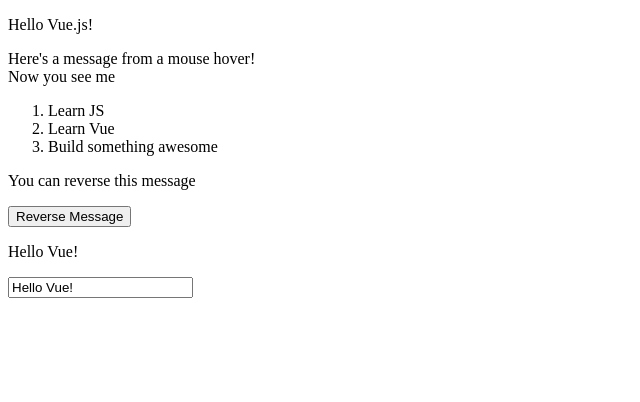
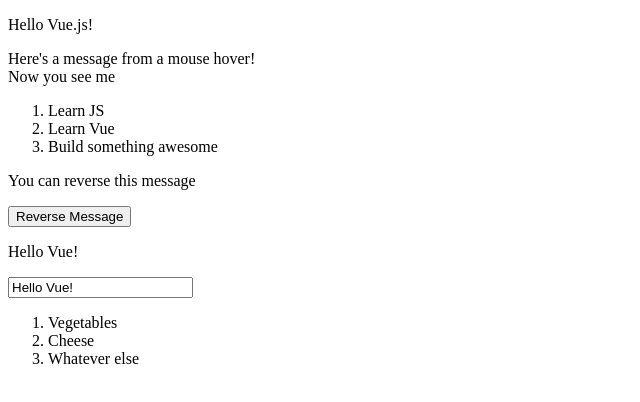
Before and after one commit to mjbovee/vue-tutorial, a plain HTML site: page index.html in a window 1280 px wide. Shown: the whole page, without its empty margins (0-640 px from the left). Drawn offline with nearby package versions, Linux system fonts and the light colour scheme.

Commit message:
added in a component

```diff
--- a/index.html
+++ b/index.html
@@ -37,5 +37,15 @@
             <p>{{message}}</p>
             <input v-model="message">
         </div>
+
+        <div id="app7">
+            <ol>
+                <todo-item
+                    v-for="item in groceryList"
+                    v-bind:todo="item"
+                    v-bind:key="item.id"
+                ></todo-item>
+            </ol>
+        </div>
     </body>
 </html>
--- a/script.js
+++ b/script.js
@@ -48,3 +48,19 @@ var app6 = new Vue({
         message: 'Hello Vue!'
     }
 })
+
+Vue.component('todo-item', {
+    props: ['todo'],
+    template: '<li>{{todo.text}}</li>'
+})
+
+var app7 = new Vue({
+    el: '#app7',
+    data: {
+        groceryList: [
+            {id:0, text: 'Vegetables'},
+            {id:1, text: 'Cheese'},
+            {id:2, text: 'Whatever else'}
+        ]
+    }
+})
```
